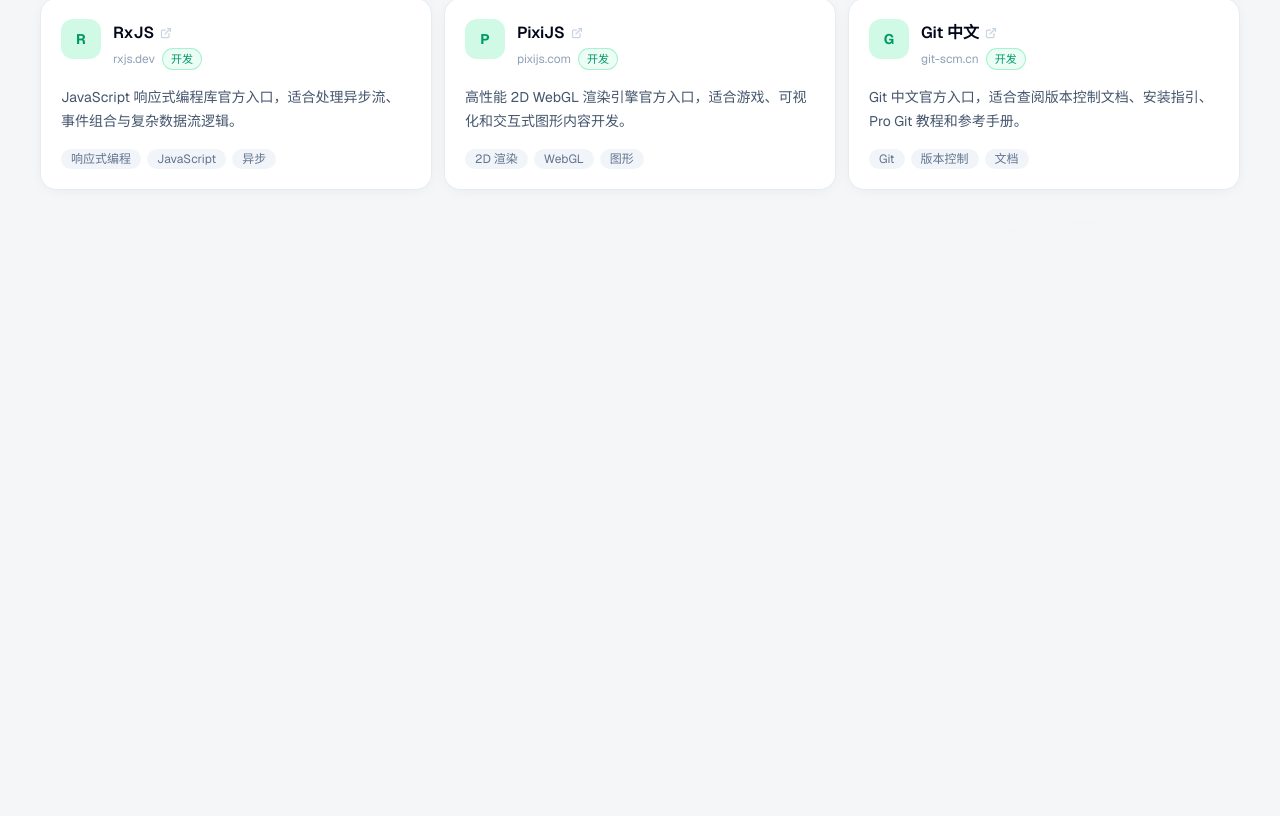
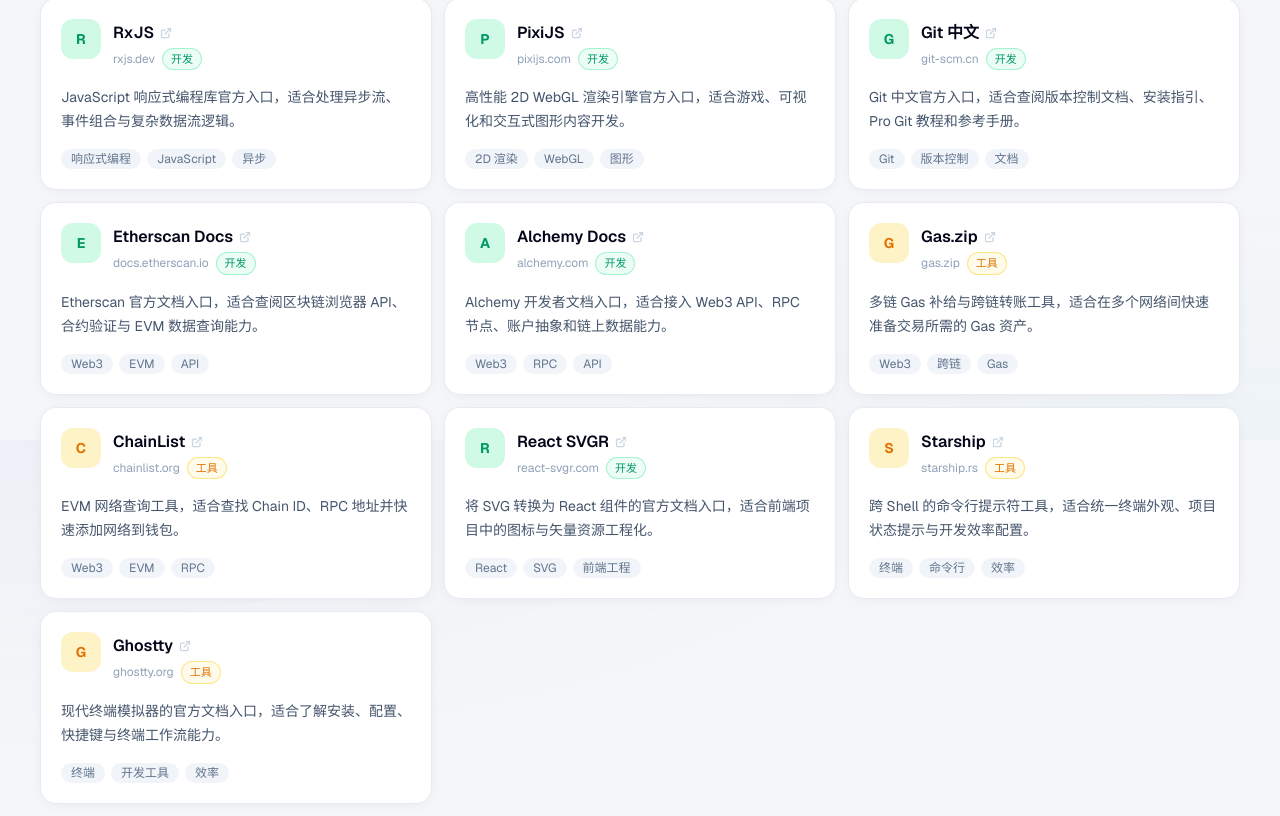
Before and after one commit to Renouc/site-atlas, a Next.js app: page / in a window 1280 px wide. Shown: the part 5160-5976 px from the top of the page. Before the commit the page ends 5398 px from the top, so only its background shows below. Built offline with nearby package versions, Linux system fonts and the light colour scheme.

Commit message:
feat: ✨ 补充 Web3 与终端工具站点

```diff
--- a/data/sites.ts
+++ b/data/sites.ts
@@ -751,4 +751,74 @@
     sortOrder: 750,
     status: "active",
   },
+  {
+    id: "etherscan-docs",
+    name: "Etherscan Docs",
+    url: "https://docs.etherscan.io/introduction",
+    description: "Etherscan 官方文档入口，适合查阅区块链浏览器 API、合约验证与 EVM 数据查询能力。",
+    category: "开发",
+    tags: ["Web3", "EVM", "API"],
+    sortOrder: 760,
+    status: "active",
+  },
+  {
+    id: "alchemy-docs",
+    name: "Alchemy Docs",
+    url: "https://www.alchemy.com/docs",
+    description: "Alchemy 开发者文档入口，适合接入 Web3 API、RPC 节点、账户抽象和链上数据能力。",
+    category: "开发",
+    tags: ["Web3", "RPC", "API"],
+    sortOrder: 770,
+    status: "active",
+  },
+  {
+    id: "gas-zip",
+    name: "Gas.zip",
+    url: "https://www.gas.zip/",
+    description: "多链 Gas 补给与跨链转账工具，适合在多个网络间快速准备交易所需的 Gas 资产。",
+    category: "工具",
+    tags: ["Web3", "跨链", "Gas"],
+    sortOrder: 780,
+    status: "active",
+  },
+  {
+    id: "chainlist",
+    name: "ChainList",
+    url: "https://chainlist.org/",
+    description: "EVM 网络查询工具，适合查找 Chain ID、RPC 地址并快速添加网络到钱包。",
+    category: "工具",
+    tags: ["Web3", "EVM", "RPC"],
+    sortOrder: 790,
+    status: "active",
+  },
+  {
+    id: "react-svgr",
+    name: "React SVGR",
+    url: "https://react-svgr.com/docs/getting-started/",
+    description: "将 SVG 转换为 React 组件的官方文档入口，适合前端项目中的图标与矢量资源工程化。",
+    category: "开发",
+    tags: ["React", "SVG", "前端工程"],
+    sortOrder: 800,
+    status: "active",
+  },
+  {
+    id: "starship",
+    name: "Starship",
+    url: "https://starship.rs/zh-CN/",
+    description: "跨 Shell 的命令行提示符工具，适合统一终端外观、项目状态提示与开发效率配置。",
+    category: "工具",
+    tags: ["终端", "命令行", "效率"],
+    sortOrder: 810,
+    status: "active",
+  },
+  {
+    id: "ghostty",
+    name: "Ghostty",
+    url: "https://ghostty.org/docs",
+    description: "现代终端模拟器的官方文档入口，适合了解安装、配置、快捷键与终端工作流能力。",
+    category: "工具",
+    tags: ["终端", "开发工具", "效率"],
+    sortOrder: 820,
+    status: "active",
+  },
 ];
```
Also changed, not shown: 2 other files (tests, documents, lock files or other folders).
